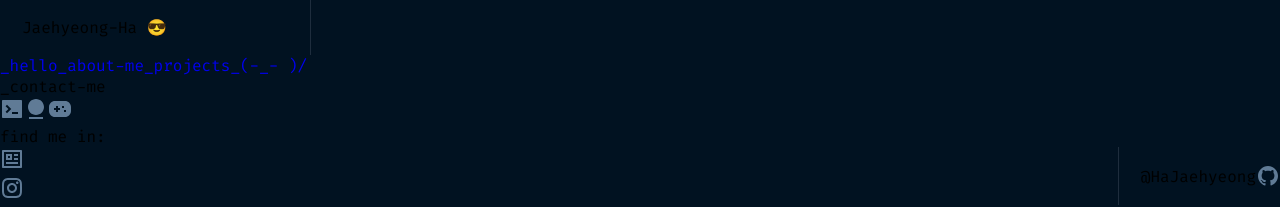
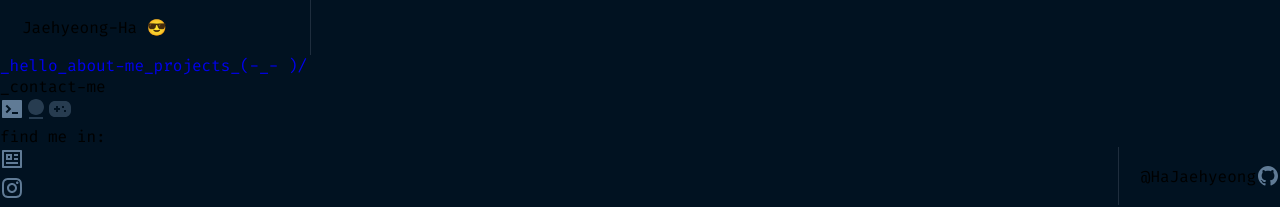
Before and after one commit to HaJaehyeong/portfolio, a Next.js app: page /about in a window 1280 px wide. Shown: the top 207 px of the page. Built offline with nearby package versions, Linux system fonts and the light colour scheme.

Commit message:
HAJAE-5 modify icon color: active, inactive

```diff
--- a/src/app/about/page.tsx
+++ b/src/app/about/page.tsx
@@ -5,7 +5,7 @@ const AboutMe: React.FC = () => {
   return (
     <div className={styles.aboutMeWrapper}>
       <div className={styles.sideNav}>
-        <TechnologyLogo icon="terminal" />
+        <TechnologyLogo icon="terminal" active />
         <TechnologyLogo icon="user" />
         <TechnologyLogo icon="gamepad" />
       </div>
--- a/src/components/technologyLogo/technologyLogo.tsx
+++ b/src/components/technologyLogo/technologyLogo.tsx
@@ -4,15 +4,16 @@ import { TechCodesType } from '@/types/constants';
 type TechnologyLogoProps = {
   icon: TechCodesType;
   size?: number;
+  active?: boolean;
 };
 
-const TechnologyLogo: React.FC<TechnologyLogoProps> = ({ icon, size }) => {
+const TechnologyLogo: React.FC<TechnologyLogoProps> = ({ icon, size, active = false }) => {
   const targetIcon = Enums.Technology.valueOf(icon);
 
   // TODO(hajae): Loading Spinner와 같은 에러 헨들링을 할 수 있도록 수정
   if (!targetIcon) return <></>;
 
-  return <targetIcon.icon color="var(--secondary-gray)" size={size ? size : 24} />;
+  return <targetIcon.icon color="var(--secondary-gray)" size={size ? size : 24} opacity={active ? '1' : '0.4'} />;
 };
 
 export default TechnologyLogo;
```
